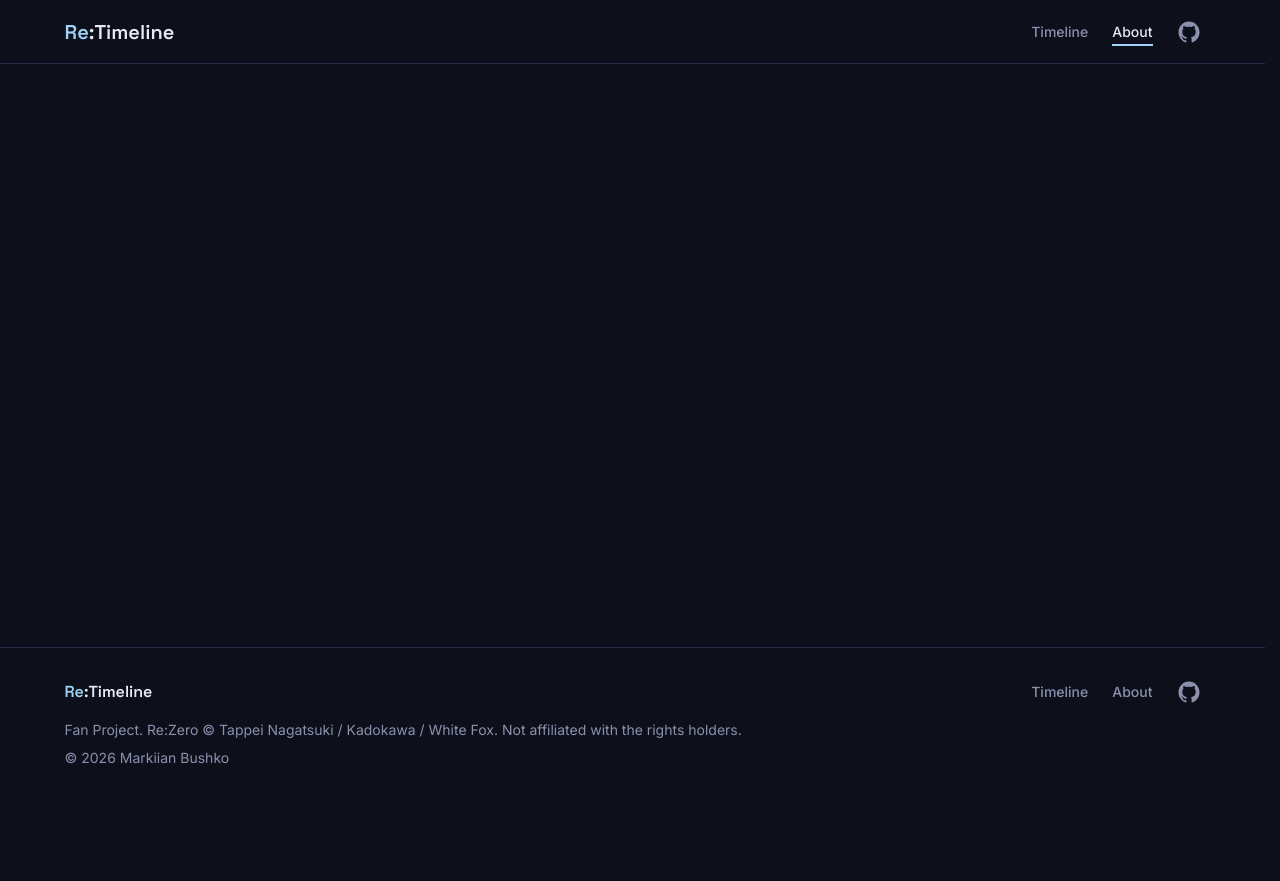
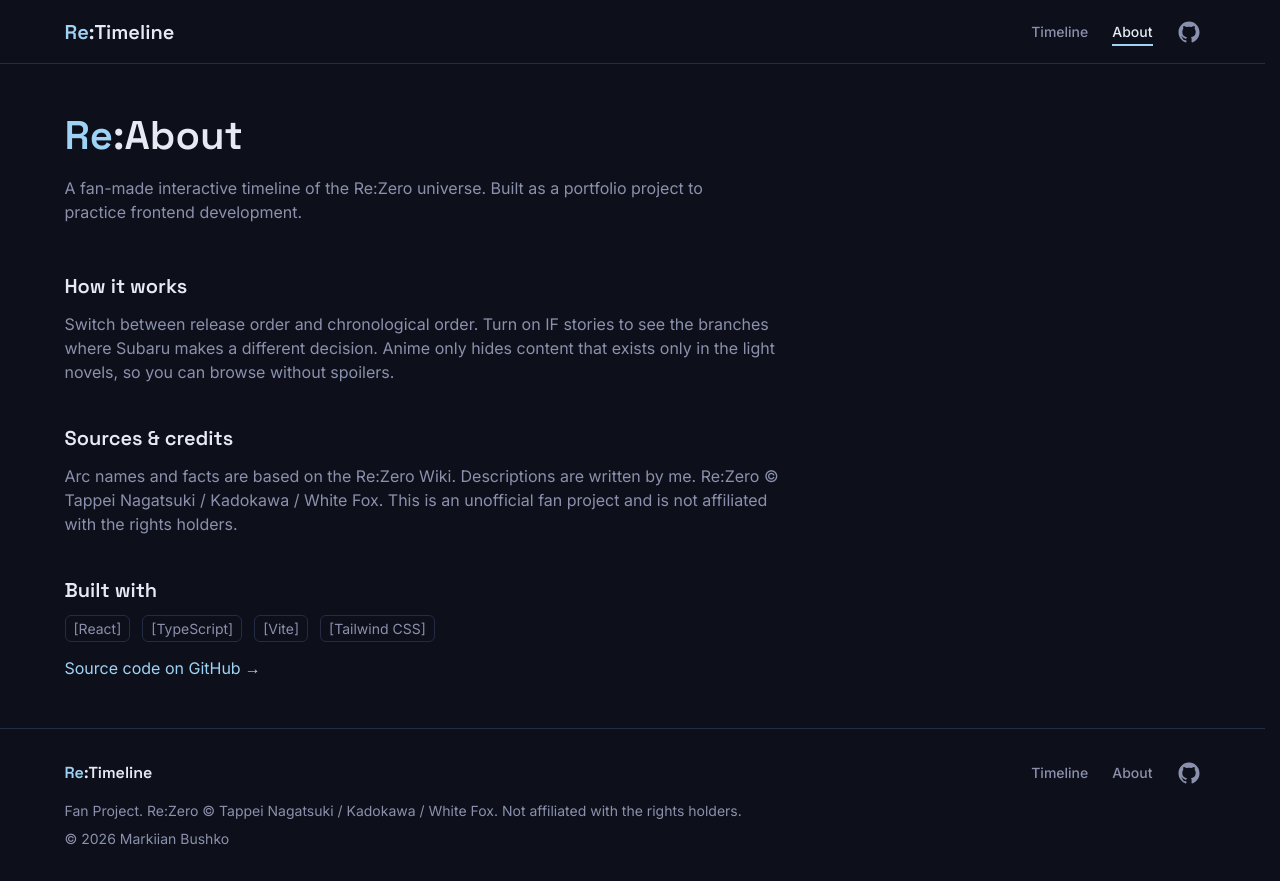
Before and after one commit to Atsui04/re-timeline, a React (Vite) app: page /about in a window 1280 px wide. Before the commit the page ends 800 px from the top, so only its background shows below. Built offline with nearby package versions, Linux system fonts and the light colour scheme.

Commit message:
feat: add About page content

```diff
--- a/src/pages/AboutPage.tsx
+++ b/src/pages/AboutPage.tsx
@@ -1,5 +1,68 @@
+import AboutSection from "../components/about/AboutSection";
+import PageIntro from "../components/layout/PageIntro";
+import Badge from "../components/ui/Badge";
+
 function AboutPage() {
-  return <div></div>;
+  const tags = ["React", "TypeScript", "Vite", "Tailwind CSS"];
+
+  return (
+    <>
+      <PageIntro
+        title={
+          <>
+            <span className="text-accent">Re</span>:About
+          </>
+        }
+        description="A fan-made interactive timeline of the Re:Zero universe. Built as a portfolio project to practice frontend development."
+      />
+      <div className="flex max-w-180 flex-col gap-10">
+        <AboutSection title="How it works">
+          <p className="text-fg-muted text-body">
+            Switch between release order and chronological order. Turn on IF
+            stories to see the branches where Subaru makes a different decision.
+            Anime only hides content that exists only in the light novels, so
+            you can browse without spoilers.
+          </p>
+        </AboutSection>
+        <AboutSection title="Sources & credits">
+          <p className="text-fg-muted text-body">
+            Arc names and facts are based on the Re:Zero Wiki. Descriptions are
+            written by me. Re:Zero © Tappei Nagatsuki / Kadokawa / White Fox.
+            This is an unofficial fan project and is not affiliated with the
+            rights holders.
+          </p>
+        </AboutSection>
+        <AboutSection title="Built with">
+          <div className="flex flex-col gap-4">
+            <ul className="flex items-center gap-3">
+              {tags.map((t) => (
+                <li key={t}>
+                  <Badge variant="default">{t}</Badge>
+                </li>
+              ))}
+            </ul>
+            <a
+              href="https://github.com/Atsui04/re-timeline"
+              rel="noopener noreferrer"
+              target="_blank"
+              className="group text-body text-accent focus-visible:outline-accent inline-flex items-center gap-1 self-start rounded-sm focus-visible:outline-2 focus-visible:outline-offset-4"
+            >
+              <span className="group-hover:decoration-accent group-focus-visible:decoration-accent underline decoration-transparent underline-offset-4 transition-colors duration-200">
+                Source code on GitHub
+              </span>
+              <span
+                aria-hidden="true"
+                className="inline-block transition-transform duration-200 group-hover:translate-x-1 group-focus-visible:translate-x-1"
+              >
+                →
+              </span>
+              <span className="sr-only">opens in a new tab</span>
+            </a>
+          </div>
+        </AboutSection>
+      </div>
+    </>
+  );
 }
 
 export default AboutPage;
```
